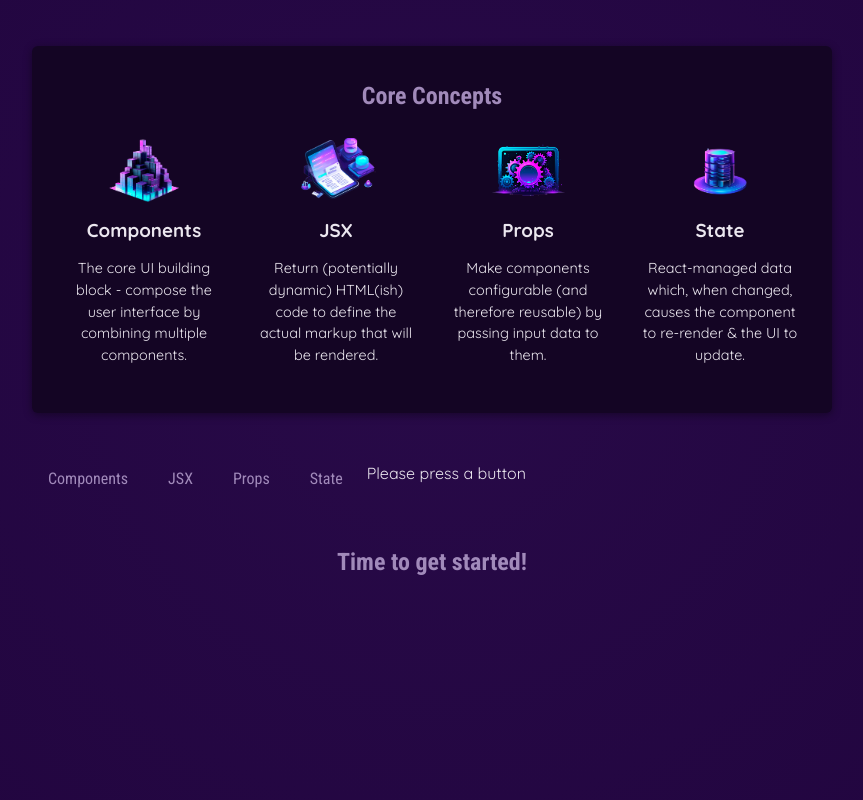
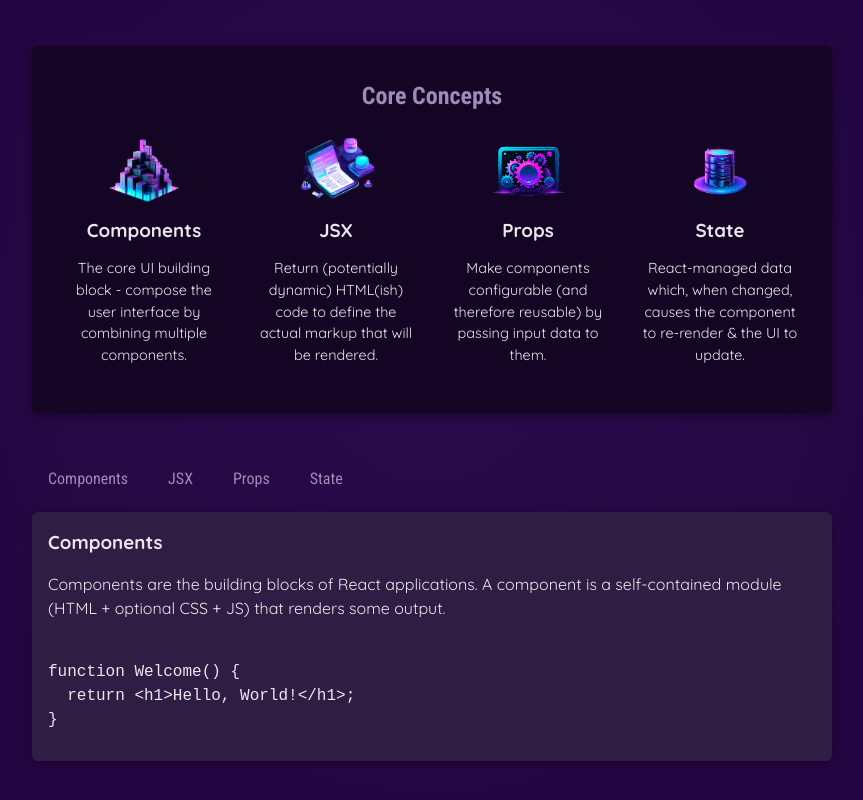
Before and after one commit to Joha-will/React_Practice_1, a React (Vite) app: page / in a window 1280 px wide. Shown: the part 286-1086 px from the top of the page, without its empty margins (208-1071 px from the left). Built offline with nearby package versions, Linux system fonts and the light colour scheme.

Commit message:
configure buttons to ouput data based on selected state

```diff
--- a/src/App.jsx
+++ b/src/App.jsx
@@ -3,10 +3,11 @@
 import Header from './components/Header.jsx';
 import CoreConcept from './components/CoreConcept.jsx';
 import TabButton from './components/TabButton.jsx';
+import { EXAMPLES } from './data.js';
 
 function App() {
 
-  const [ selectedTopic, setSelectedTopic ] = useState("Please press a button")
+  const [ selectedTopic, setSelectedTopic ] = useState("components")
 
   function handleSelect(selectedButton) {
     setSelectedTopic(selectedButton)
@@ -29,17 +30,26 @@
 
           <menu>
 
-            <TabButton onSelect={() => handleSelect('Components')}> Components</TabButton>
-            <TabButton onSelect={() => handleSelect('JSX')}> JSX</TabButton>
-            <TabButton onSelect={() => handleSelect('Props')}> Props</TabButton>
-            <TabButton onSelect={() => handleSelect('State')}> State</TabButton>
-            {selectedTopic}
+            <TabButton onSelect={() => handleSelect('components')}> Components</TabButton>
+            <TabButton onSelect={() => handleSelect('jsx')}> JSX</TabButton>
+            <TabButton onSelect={() => handleSelect('props')}> Props</TabButton>
+            <TabButton onSelect={() => handleSelect('state')}> State</TabButton>
 
           </menu>
 
+          <div id="tab-content">
+            <h3> {EXAMPLES[selectedTopic].title} </h3>
+
+            <p> {EXAMPLES[selectedTopic].description} </p>
+
+            <pre>
+
+              <code> {EXAMPLES[selectedTopic].code} </code>
+
+            </pre>
+          </div>
+
         </section>
-
-        <h2>Time to get started!</h2>
       </main>
     </div>
   );
--- a/src/data.js
+++ b/src/data.js
@@ -29,3 +29,54 @@
       'React-managed data which, when changed, causes the component to re-render & the UI to update.',
   },
 ];
+
+export const EXAMPLES = {
+  components: {
+    title: 'Components',
+    description:
+      'Components are the building blocks of React applications. A component is a self-contained module (HTML + optional CSS + JS) that renders some output.',
+    code: `
+function Welcome() {
+  return <h1>Hello, World!</h1>;
+}`,
+  },
+  jsx: {
+    title: 'JSX',
+    description:
+      'JSX is a syntax extension to JavaScript. It is similar to a template language, but it has full power of JavaScript (e.g., it may output dynamic content).',
+    code: `
+<div>
+  <h1>Welcome {userName}</h1>
+  <p>Time to learn React!</p>
+</div>`,
+  },
+  props: {
+    title: 'Props',
+    description:
+      'Components accept arbitrary inputs called props. They are like function arguments.',
+    code: `
+function Welcome(props) {
+  return <h1>Hello, {props.name}</h1>;
+}`,
+  },
+  state: {
+    title: 'State',
+    description:
+      'State allows React components to change their output over time in response to user actions, network responses, and anything else.',
+    code: `
+function Counter() {
+  const [isVisible, setIsVisible] = useState(false);
+
+  function handleClick() {
+    setIsVisible(true);
+  }
+
+  return (
+    <div>
+      <button onClick={handleClick}>Show Details</button>
+      {isVisible && <p>Amazing details!</p>}
+    </div>
+  );
+}`,
+  },
+};
```
